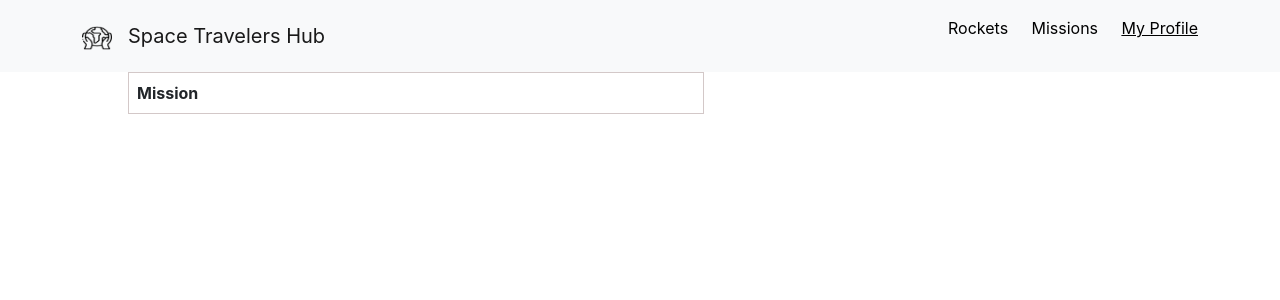
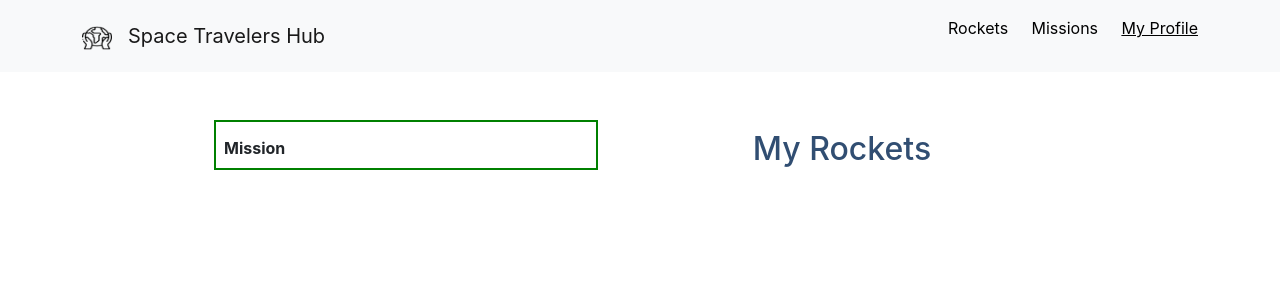
Before and after one commit to AlexRS90/space-travelers, a React (Create React App) app: page /myProfile in a window 1280 px wide. Shown: the top 300 px of the page. Built offline with nearby package versions, Linux system fonts and the light colour scheme.

Commit message:
Add reserved rockets to the my profile

```diff
--- a/src/components/MyProfile.css
+++ b/src/components/MyProfile.css
@@ -1,7 +1,47 @@
-.mission-section {
-  width: 50%;
+.table-wrapper {
+  display: flex;
+  justify-content: center;
+  gap: 20px;
+  padding-top: 3rem;
+  padding-bottom: 3rem;
 }
 
-.table-wrapper {
-  padding-left: 10%;
+.mission-section {
+  width: 30%;
+  border: 2px solid green;
 }
+
+.rockets-wrapper {
+  width: 35%;
+  padding: 10px;
+}
+
+.rockets-wrapper h2 {
+  color: #314e72;
+  text-align: center;
+}
+
+.rockets-wrapper h3 {
+  padding: 5px;
+  color: #314e72;
+}
+
+.gap {
+  display: flex;
+  flex-direction: column;
+}
+
+.info-rocket {
+  display: flex;
+  justify-content: space-between;
+  align-items: center;
+  border-radius: 10px;
+}
+
+.info-rocket a {
+  color: #314e72;
+}
+
+.info-rocket:nth-child(odd) {
+  background-color: #bdc4cc;
+}
--- a/src/components/MyProfile.js
+++ b/src/components/MyProfile.js
@@ -2,10 +2,13 @@
 import React, { } from 'react';
 import { useSelector } from 'react-redux';
 import MissionCardProfile from './MissionCardProfile';
+import CancelBtn from './cancelRocket';
 import './MyProfile.css';
 
 const MyProfile = () => {
   const missions = useSelector((state) => state.missions);
+  const rockets = useSelector((state) => state.rockets);
+  const reservedRockets = rockets.filter((book) => book.reserved === true);
   const reservedMissions = missions.filter((mission) => mission.reserved === true);
 
   return (
@@ -18,6 +21,18 @@ const MyProfile = () => {
         </thead>
         {reservedMissions && reservedMissions.map((reserMisson) => <MissionCardProfile reserMisson={reserMisson} key={reserMisson.mission_id} />)}
       </table>
+      <div className="rockets-wrapper">
+        <h2>My Rockets</h2>
+        <div className="gap">
+          {reservedRockets.map((reservedRocket) => (
+            <div className="info-rocket" key={reservedRocket.id}>
+              <h3>{reservedRocket.name}</h3>
+              <a href={reservedRocket.wiki} target="_blank" rel="noreferrer">More Info...</a>
+              <CancelBtn id={reservedRocket.id} />
+            </div>
+          ))}
+        </div>
+      </div>
     </div>
   );
 };
--- a/src/components/Rockets.js
+++ b/src/components/Rockets.js
@@ -10,7 +10,7 @@ const Rockets = () => {
   const dispatch = useDispatch();
   const rocket = useSelector((state) => state.rockets);
   useEffect(() => {
-    dispatch(fetchRocket());
+    if (rocket.length === 0) dispatch(fetchRocket());
   }, []);
   return (
     <div className="container34">
```
